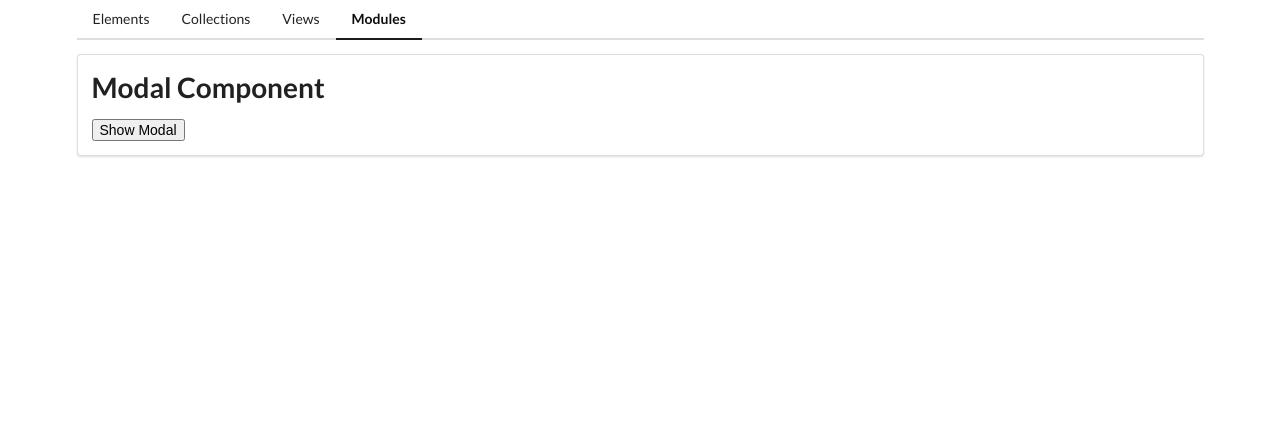
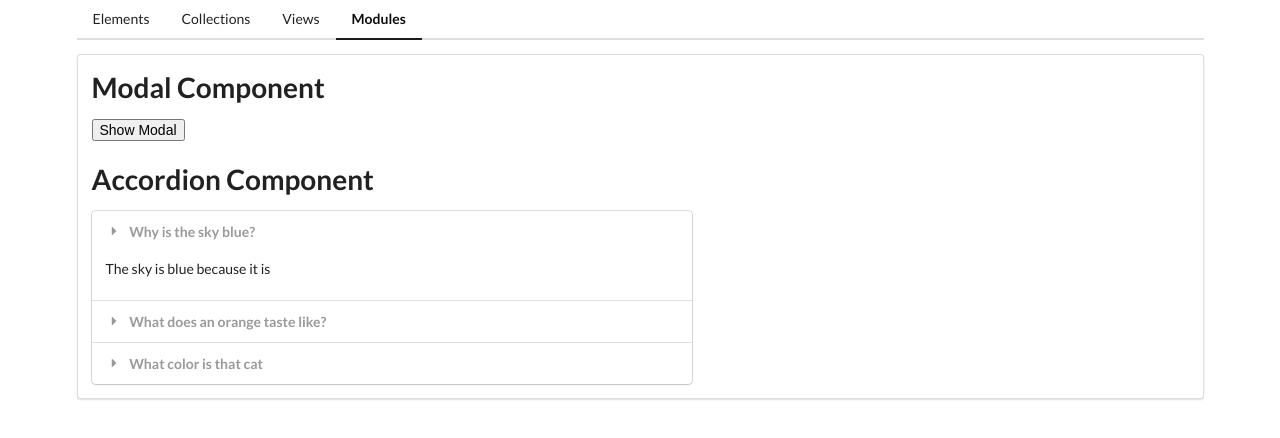
Before and after one commit to davidjbaker1994/TheModernAngularBootcamp, an Angular app in the folder comps/: page /mods in a window 1280 px wide. Shown: the top 438 px of the page. Built offline with nearby package versions, Linux system fonts and the light colour scheme.

Commit message:
147 - 149. Accordion Sections

```diff
--- /dev/null
+++ b/comps/src/app/mods/accordion/accordion.component.html
@@ -0,0 +1,11 @@
+<div class="ui accordion styled">
+    <ng-container *ngFor="let item of items; let i = index">
+        <div class="title" (click)="onClick(i)">
+            <i class="dropdown icon"></i>
+            {{ item.title }}
+        </div>
+        <div [ngClass]="{ active: i === openedItemIndex }" class="content">
+            <p>{{ item.content }}</p>
+        </div>
+    </ng-container>
+</div>
--- /dev/null
+++ b/comps/src/app/mods/accordion/accordion.component.ts
@@ -0,0 +1,24 @@
+import { Component, OnInit, Input } from '@angular/core';
+
+@Component({
+  selector: 'app-accordion',
+  templateUrl: './accordion.component.html',
+  styleUrls: ['./accordion.component.css']
+})
+export class AccordionComponent implements OnInit {
+  @Input() items: any[] = [];
+  openedItemIndex = 0;
+
+  constructor() { }
+
+  ngOnInit(): void {
+  }
+
+  onClick(index: number) {
+    if (index === this.openedItemIndex) {
+      this.openedItemIndex = -1;
+    } else {
+      this.openedItemIndex = index;
+    }
+  }
+}
--- a/comps/src/app/mods/mods-home/mods-home.component.html
+++ b/comps/src/app/mods/mods-home/mods-home.component.html
@@ -7,3 +7,6 @@
         <button class="ui button">CLOSE ME!</button>
     </ng-container>
 </app-modal>
+
+<app-divider>Accordion Component</app-divider>
+<app-accordion [items]="items"></app-accordion>
--- a/comps/src/app/mods/mods-home/mods-home.component.ts
+++ b/comps/src/app/mods/mods-home/mods-home.component.ts
@@ -7,6 +7,11 @@ import { Component, OnInit } from '@angular/core';
 })
 export class ModsHomeComponent implements OnInit {
   modalOpen = false;
+  items = [
+    { title: 'Why is the sky blue?', content: 'The sky is blue because it is' },
+    { title: 'What does an orange taste like?', content: 'An orange tastes like an orange' },
+    { title: 'What color is that cat', content: 'The cat is an orange color' }
+  ];
 
   constructor() { }
 
--- a/comps/src/app/mods/mods.module.ts
+++ b/comps/src/app/mods/mods.module.ts
@@ -5,12 +5,14 @@ import { SharedModule } from '../shared/shared.module'
 import { ModsRoutingModule } from './mods-routing.module';
 import { ModsHomeComponent } from './mods-home/mods-home.component';
 import { ModalComponent } from './modal/modal.component';
+import { AccordionComponent } from './accordion/accordion.component';
 
 
 @NgModule({
   declarations: [
     ModsHomeComponent,
-    ModalComponent
+    ModalComponent,
+    AccordionComponent
   ],
   imports: [
     CommonModule,
```
Also changed, not shown: comps/src/app/mods/accordion/accordion.component.css (added), 1 other file (tests, documents, lock files or other folders).
